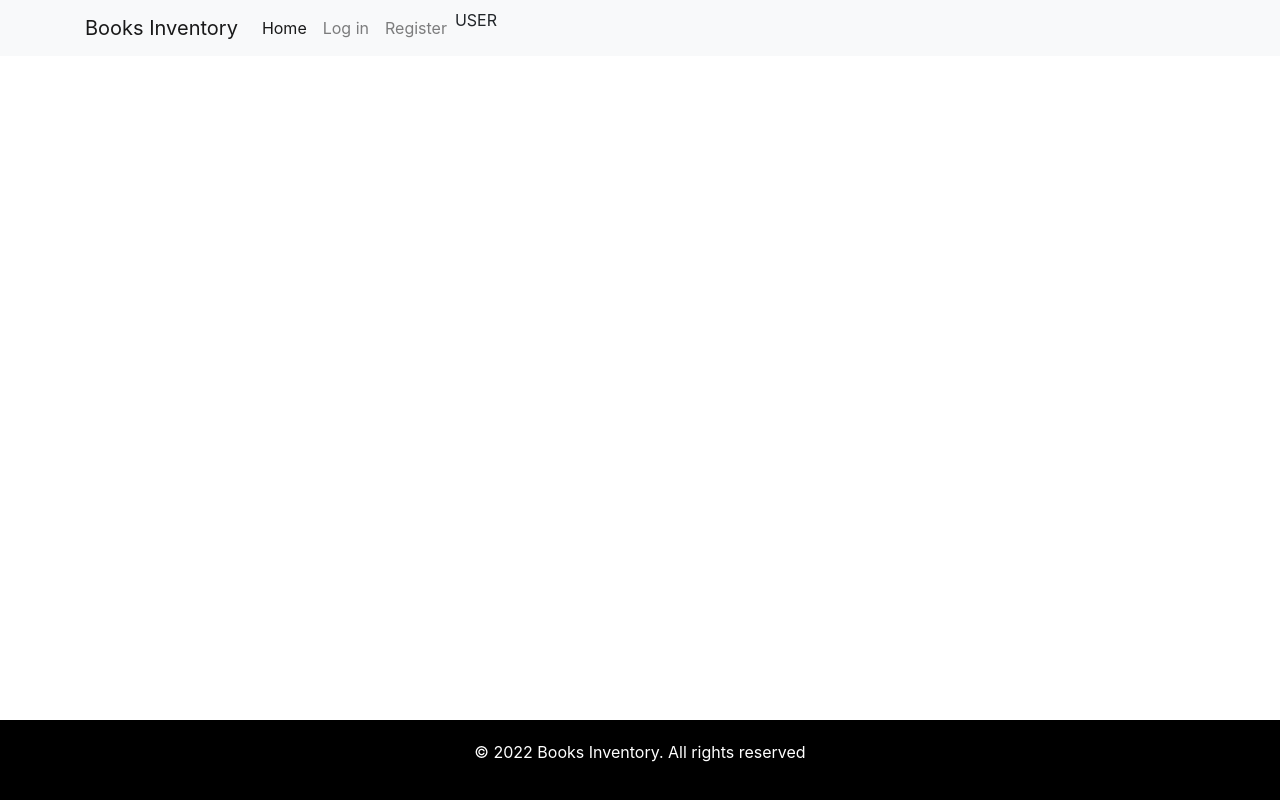
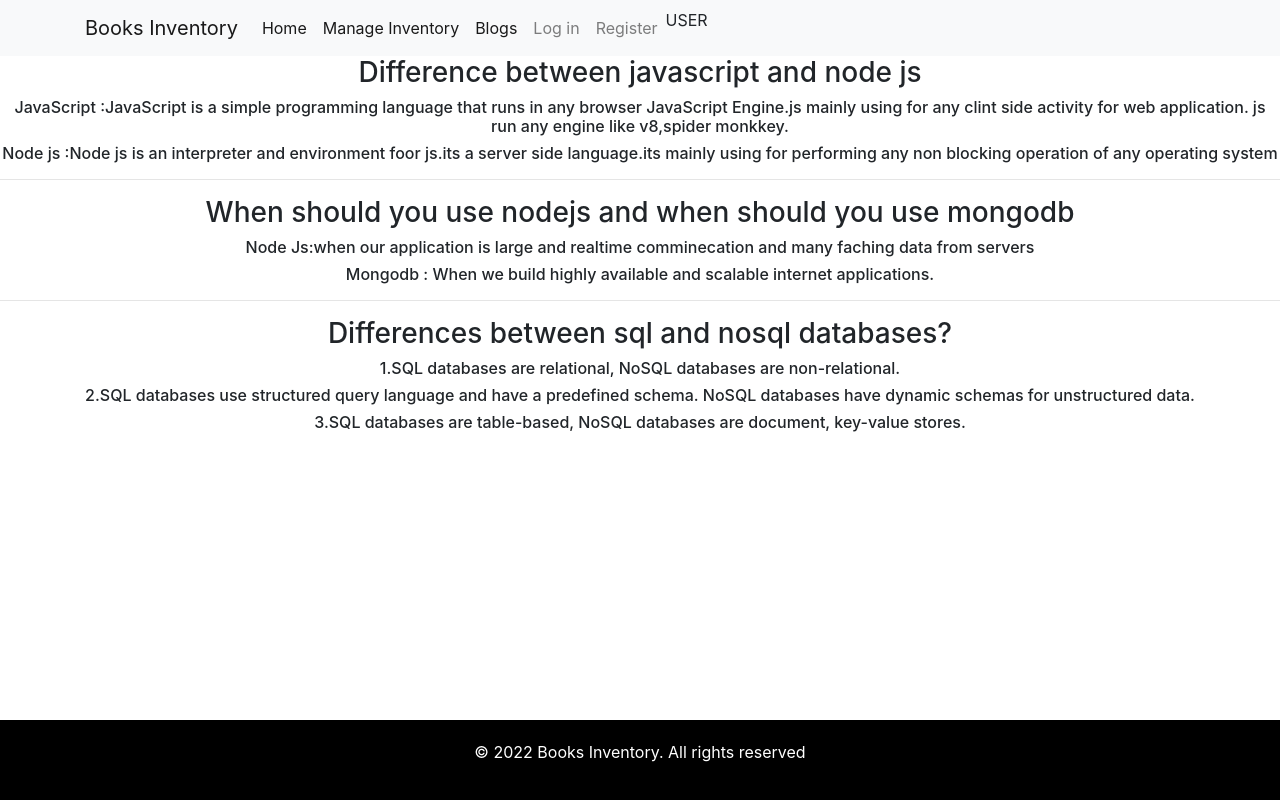
Before and after one commit to Arafin22/-warehouse-management-client-side, a React (Create React App) app: page /blogs in a window 1280 px wide. Built offline with nearby package versions, Linux system fonts and the light colour scheme; no server answers.

Commit message:
chart add

```diff
--- a/package.json
+++ b/package.json
@@ -14,6 +14,7 @@
     "react-router-dom": "^6.3.0",
     "react-scripts": "5.0.1",
     "react-toastify": "^9.0.1",
+    "recharts": "^2.1.9",
     "web-vitals": "^2.1.4"
   },
   "scripts": {
--- a/src/App.js
+++ b/src/App.js
@@ -12,6 +12,7 @@ import Login from "./Components/Login/Login";
 import ManageInventory from "./Components/ManageInventory/ManageInventory";
 import MyItem from "./Components/MyItem/MyItem";
 import Footer from "./Components/Footer/Footer";
+import Blogs from "./Components/Blogs/Blogs";
 
 function App() {
   return (
@@ -20,6 +21,7 @@ function App() {
       <Routes>
         <Route path="/" element={<Home />}></Route>
         <Route path="/home" element={<Home />}></Route>
+        <Route path="blogs" element={<Blogs></Blogs>}></Route>
         <Route
           path="product/:id"
           element={
@@ -28,7 +30,14 @@ function App() {
             </PrivateRoute>
           }
         />
-        <Route path="manageinventory" element={<ManageInventory />} />
+        <Route
+          path="manageinventory"
+          element={
+            <PrivateRoute>
+              <ManageInventory />
+            </PrivateRoute>
+          }
+        />
         <Route path="myitem" element={<MyItem />} />
         <Route path="login" element={<Login />} />
         <Route path="register" element={<Register />} />
--- /dev/null
+++ b/src/Components/Blogs/Blogs.js
@@ -0,0 +1,48 @@
+import React from "react";
+import "./Blogs.css";
+
+const Blogs = () => {
+  return (
+    <div>
+      <div className="about-body">
+        <h3>Difference between javascript and node js</h3>
+        <h6>
+          JavaScript :JavaScript is a simple programming language that runs in
+          any browser JavaScript Engine.js mainly using for any clint side
+          activity for web application. js run any engine like v8,spider
+          monkkey.
+        </h6>
+        <h6>
+          Node js :Node js is an interpreter and environment foor js.its a
+          server side language.its mainly using for performing any non blocking
+          operation of any operating system
+        </h6>
+        <hr />
+        <h3>When should you use nodejs and when should you use mongodb</h3>
+        <h6>
+          Node Js:when our application is large and realtime comminecation and
+          many faching data from servers{" "}
+        </h6>
+        <h6>
+          Mongodb : When we build highly available and scalable internet
+          applications.{" "}
+        </h6>
+        <hr />
+        <h3>Differences between sql and nosql databases?</h3>
+        <h6>
+          1.SQL databases are relational, NoSQL databases are non-relational.
+        </h6>
+        <h6>
+          2.SQL databases use structured query language and have a predefined
+          schema. NoSQL databases have dynamic schemas for unstructured data.
+        </h6>
+        <h6>
+          3.SQL databases are table-based, NoSQL databases are document,
+          key-value stores.
+        </h6>
+      </div>
+    </div>
+  );
+};
+
+export default Blogs;
--- a/src/Components/Login/Login.js
+++ b/src/Components/Login/Login.js
@@ -6,7 +6,9 @@ import {
   useSignInWithGoogle,
 } from "react-firebase-hooks/auth";
 import { useNavigate, useLocation } from "react-router-dom";
-import { toast, ToastContainer } from "react-toastify";
+import { ToastContainer, toast } from "react-toastify";
+
+// import { toast, ToastContainer } from "react-toastify";
 import auth from "../../Firebase/Firebase.init";
 
 const Login = () => {
--- a/src/Components/ManageInventory/ManageInventory.js
+++ b/src/Components/ManageInventory/ManageInventory.js
@@ -1,7 +1,7 @@
 import React, { useEffect, useState } from "react";
 import { useAuthState } from "react-firebase-hooks/auth";
 import auth from "../../Firebase/Firebase.init";
-import InventoryNavber from "../Navbar/InventoryNavber";
+// import InventoryNavber from "../Navbar/InventoryNavber";
 import "./ManageInventory.css";
 
 const ManageInventory = () => {
@@ -69,7 +69,7 @@ const ManageInventory = () => {
 
   return (
     <div className="mb-5">
-      <InventoryNavber></InventoryNavber>
+      {/* <InventoryNavber></InventoryNavber> */}
       <h1 className="mx-auto text-center">Products Table</h1>
       <table class="table">
         <thead>
@@ -156,6 +156,9 @@ const ManageInventory = () => {
           </form>
         </div>
       </div>
+      <div className="mb-5">
+        <hr />
+      </div>
     </div>
   );
 };
--- a/src/Components/Navbar/Navbar.js
+++ b/src/Components/Navbar/Navbar.js
@@ -34,6 +34,24 @@ const Navbar = () => {
                   to="/home"
                 >
                   Home
+                </Link>
+              </li>
+              <li className="nav-item">
+                <Link
+                  className="nav-link active"
+                  aria-current="page"
+                  to="/manageinventory"
+                >
+                  Manage Inventory
+                </Link>
+              </li>
+              <li className="nav-item">
+                <Link
+                  className="nav-link active"
+                  aria-current="page"
+                  to="/blogs"
+                >
+                  Blogs
                 </Link>
               </li>
 
--- /dev/null
+++ b/src/Components/Products/HomeProduct/HomeProduct.css
@@ -0,0 +1,4 @@
+.hart-container{
+    margin-bottom: 50px;
+    display: center;
+}
--- a/src/Components/Products/HomeProduct/HomeProduct.js
+++ b/src/Components/Products/HomeProduct/HomeProduct.js
@@ -1,4 +1,17 @@
 import React, { useEffect, useState } from "react";
+import {
+  BarChart,
+  Bar,
+  XAxis,
+  YAxis,
+  CartesianGrid,
+  Tooltip,
+  Legend,
+  Line,
+  ComposedChart,
+} from "recharts";
+import "./HomeProduct.css";
+
 import SingleProduct from "./SingleProduct/SingleProduct";
 
 const HomeProduct = () => {
@@ -13,13 +26,49 @@ const HomeProduct = () => {
   const hendelDelevery = (product) => {};
 
   return (
-    <div className="row mt-5">
-      {products.slice(0, 4).map((pd) => (
-        <div className="col-sm-12 col-md-4 mt-3 mb-5" key={pd._id}>
-          <SingleProduct pd={pd}></SingleProduct>
+    <>
+      <h2 className="m-4 mx-auto text-center text-primary">Book Items</h2>
+      <div className="row m-3">
+        {products.slice(0, 6).map((pd) => (
+          <div className="col-sm-12 col-md-4 mt-3 mb-5" key={pd._id}>
+            <SingleProduct pd={pd}></SingleProduct>
+          </div>
+        ))}
+      </div>
+
+      <div className="row">
+        <div className="chart-container col-sm-12">
+          <div width="100%" height="100%">
+            <h2 className="text-primary">Books Quantity</h2>
+            <hr />
+            <BarChart
+              width={1300}
+              height={400}
+              data={products}
+              margin={{
+                top: 5,
+                right: 30,
+                left: 20,
+                bottom: 60,
+              }}
+            >
+              <CartesianGrid strokeDasharray="3 3" />
+              {/* <XAxis
+              className={{
+                font: 10,
+              }}
+              dataKey="name"
+            /> */}
+              <YAxis />
+              <Tooltip />
+              <Legend />
+              <Bar dataKey="name" fill="#8884d8" />
+              <Bar dataKey="quantity" fill="#82ca9d" />
+            </BarChart>
+          </div>
         </div>
-      ))}
-    </div>
+      </div>
+    </>
   );
 };
 
--- a/src/Components/Products/HomeProduct/SingleProduct/SingleProduct.js
+++ b/src/Components/Products/HomeProduct/SingleProduct/SingleProduct.js
@@ -13,13 +13,14 @@ const SingleProduct = (props) => {
   return (
     <div className="">
       <div className="product-container">
-        <h5 className="">Name: {name}</h5>
-        <h5 className="">description: {description}</h5>
+        <h5 className="mt-1">Name: {name}</h5>
+        <hr />
+        <h6 className="">description: {description}</h6>
         <h5 className="">supplier: {supplier}</h5>
-        <h5 className="">description: {description}</h5>
+
         <img className="home-product-img" src={image} />
 
-        <h6 className="">Price : {price}</h6>
+        <h6 className="text-success mt-2">Price : {price}</h6>
 
         <Link to={`/product/${_id}`}>
           <button onClick={hendelDelevery} className="btn btn-link">
--- a/src/Components/Products/HomeProduct/SingleProduct/singleProduct.css
+++ b/src/Components/Products/HomeProduct/SingleProduct/singleProduct.css
@@ -3,11 +3,12 @@
     box-sizing: border-box;
     box-shadow: 0px 0px 10px 0px  rgb(145, 145, 145);
     border-radius: 0.8rem;
+    padding: 5px;
 
 }
 .home-product-img{
-    width: 100%;
-    height: 100%;
+    width: 50%;
+    height: 50%;
 
 
 }
```
Also changed, not shown: src/Components/Blogs/Blogs.css (added), 2 other files (tests, documents, lock files or other folders).
